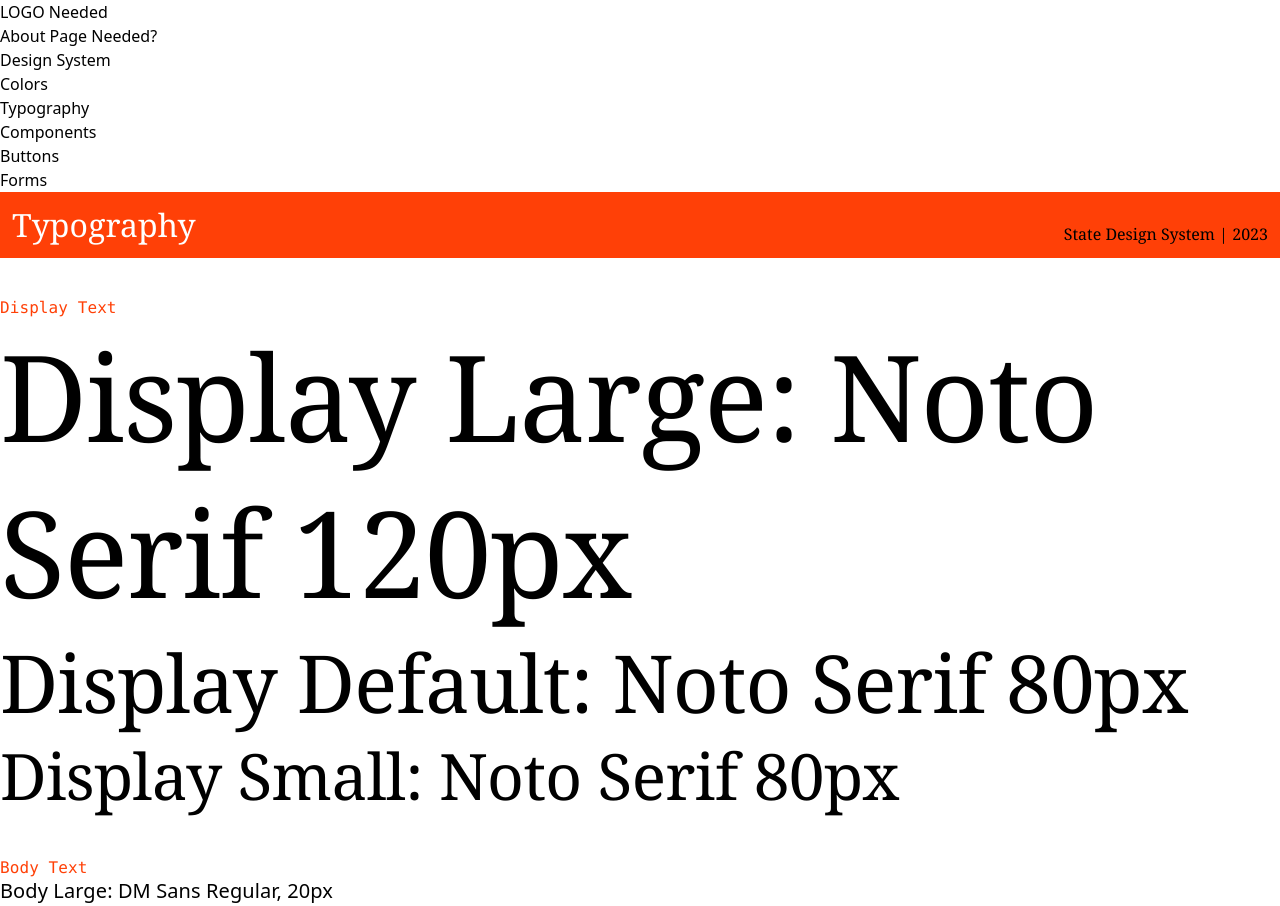
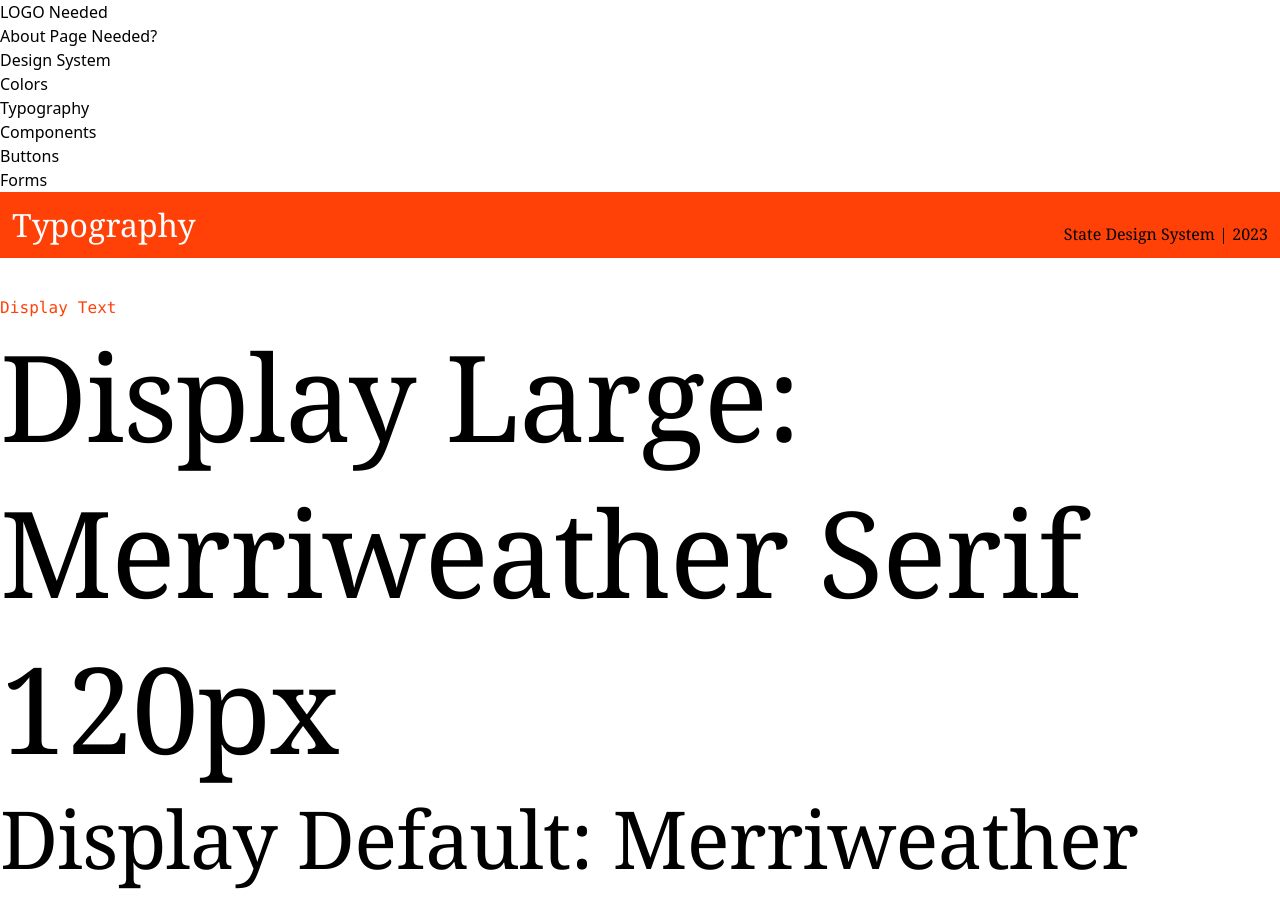
Before and after one commit to johnhoysa/styleguide-react, a React (Create React App) app: page /typography in a window 1280 px wide. Shown: the top 906 px of the page. Built offline with nearby package versions, Linux system fonts and the light colour scheme.

Commit message:
Changed Noto to Merriweather font

```diff
--- a/src/styleguide/Typography.js
+++ b/src/styleguide/Typography.js
@@ -13,21 +13,21 @@ const Typography = () => {
       <Heading
         Tag="h1"
         color="text-secondary"
-        text="Display Large: Noto Serif 120px"
+        text="Display Large: Merriweather Serif 120px"
         fontFamily="font-serif"
         type="display-lg"
       />
       <Heading
         Tag="h2"
         color="text-secondary"
-        text="Display Default: Noto Serif 80px"
+        text="Display Default: Merriweather Serif 80px"
         fontFamily="font-serif"
         type="display-default"
       />
       <Heading
         Tag="h2"
         color="text-secondary"
-        text="Display Small: Noto Serif 80px"
+        text="Display Small: Merriweather Serif 80px"
         fontFamily="font-serif"
         type="display-sm"
       />
```
